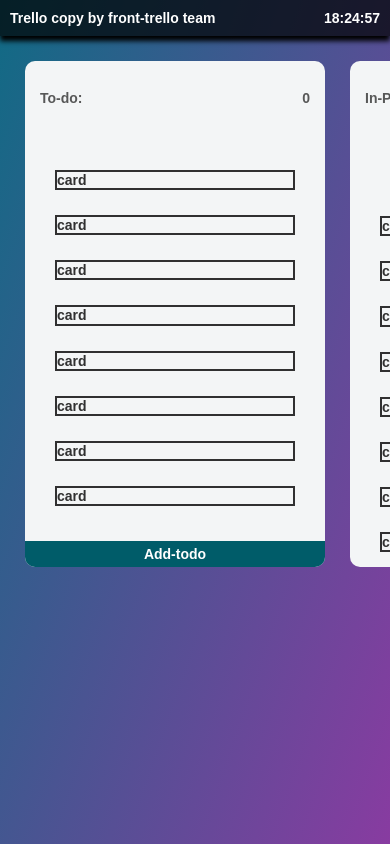
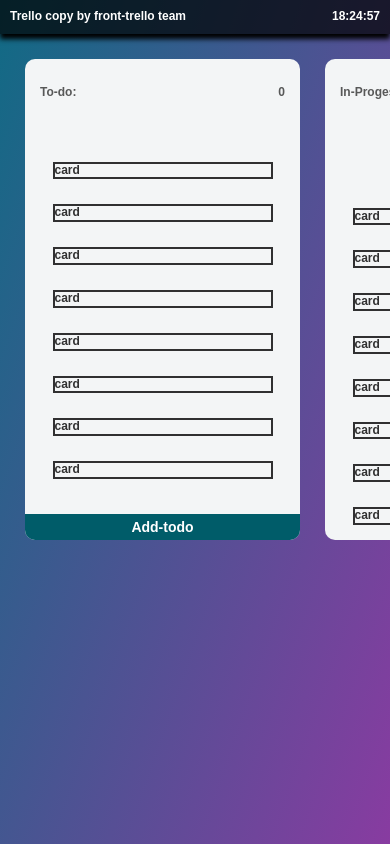
Before and after one commit to igorslepenkov/front-trello, a website built with Parcel: page src/index.html in a window 390 px wide. Built offline with nearby package versions, Linux system fonts and the light colour scheme.

Commit message:
refactor(trello_03): move media queries to a separate scss file, rework adaptivity for better device comparability

```diff
--- a/src/styles/components/_desk.scss
+++ b/src/styles/components/_desk.scss
@@ -1,6 +1,16 @@
 @use "../config/colors.scss";
 @use "../config/mixins.scss";
+@use "../config/media.scss";
 
+html {
+	@include media.small {
+		font-size: 7px;
+	}
+
+	@include media.extrasmall {
+		font-size: 5px;
+	}
+}
 
 body {
 	background: linear-gradient(109.17deg, #126A85 1.08%, #9B34A5 115.97%);
@@ -13,6 +23,11 @@ body {
 	justify-content: space-between;
 	padding: 5rem 5rem;
 	gap: 5rem;
+	@include media.small {
+		flex-wrap: nowrap;
+		overflow-y: hidden;
+		overflow-x: auto;
+	}
 }
 
 .desk::-webkit-scrollbar {
@@ -35,7 +50,7 @@ body {
 
 .desk__column {
 	max-height: 90%;
-	width: 60rem;
+	width: 30%;
 	display: flex;
 	flex-direction: column;
 	align-items: flex-start;
@@ -44,6 +59,9 @@ body {
 	gap: 4rem;
 	background: colors.$color_grey;
 	border-radius: 10px;
+	@include media.small {
+		width: 55rem;
+	}
 }
 
 .column__header {
@@ -57,14 +75,14 @@ body {
 
 .column__title {
 	font-weight: 600;
-	font-size: 2.8rem;
+	font-size: 2.4rem;
 	color: colors.$color_darkgrey;
 	opacity: 0.8;
 }
 
 .column__counter {
 	font-weight: 600;
-	font-size: 2.8rem;
+	font-size: 2.4rem;
 	color: colors.$color_darkgrey;
 	opacity: 0.8;
 }
@@ -80,7 +98,7 @@ body {
 	overflow-y: auto;
 	overflow-x: hidden;
 	font-weight: 600;
-	font-size: 2.8rem;
+	font-size: 2.4rem;
 	opacity: 0.8;
 }
 
@@ -131,29 +149,3 @@ body {
 	@include mixins.columnBtn(colors.$color_richblack, colors.$color_white);
 	box-shadow: inset 0px 0px 10px #5F5E5E;
 }
-
-
-/* media queries */
-
-@media (max-width: 1950px) {
-	.desk {
-		flex-wrap: nowrap;
-		overflow-y: hidden;
-		overflow-x: auto;
-	}
-}
-
-
-@media (max-width: 1350px) {
-
-	html {
-		font-size: 7px;
-	}
-}
-
-@media (max-width: 950px) {
-
-	html {
-		font-size: 5px;
-	}
-}
--- a/src/styles/components/_header.scss
+++ b/src/styles/components/_header.scss
@@ -18,7 +18,7 @@ body {
 .header__title {
 	margin: 0;
 	font-weight: 600;
-	font-size: 2.8rem;
+	font-size: 2.4rem;
 	text-align: left;
 	color: colors.$color_white;
 }
@@ -27,7 +27,7 @@ body {
 	display: flex;
 	align-items: center;
 	font-weight: 600;
-	font-size: 2.8rem;
+	font-size: 2.4rem;
 	text-align: left;
 	color: colors.$color_white;
 }
--- /dev/null
+++ b/src/styles/config/media.scss
@@ -0,0 +1,13 @@
+// tablets and smartphones
+@mixin extrasmall {
+	@media (max-width: 992px) {
+			@content;
+	}
+}
+
+// large tablets and small desktops
+@mixin small {
+	@media (max-width: 1366px) {
+			@content;
+	}
+}
```
